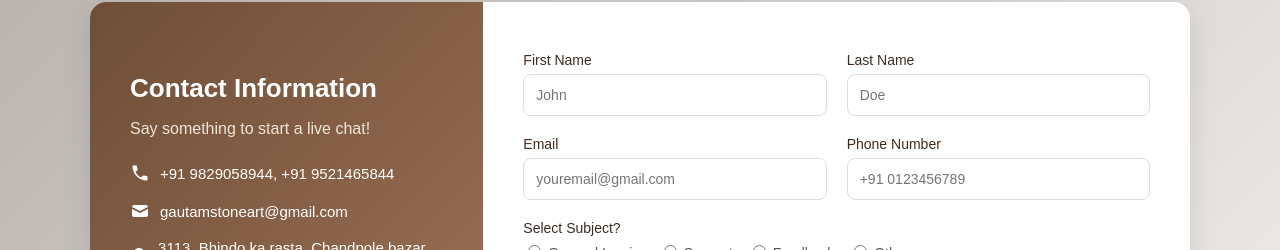
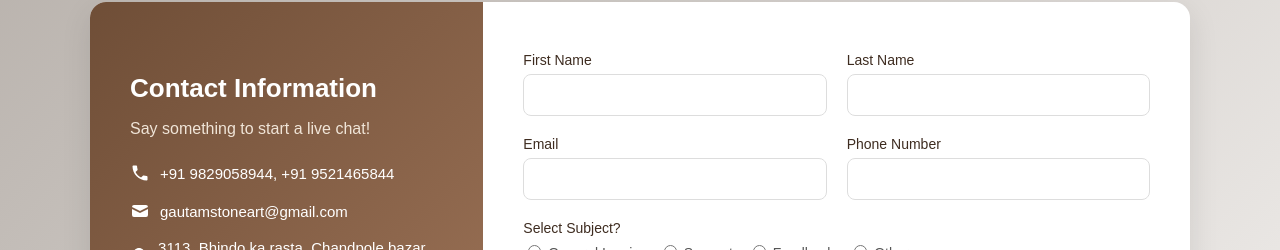
Before and after one commit to Arjun039Gautam/GSA-website, a React (Create React App) app: page /contact in a window 1280 px wide. Shown: the part 265-515 px from the top of the page. Built offline with nearby package versions, Linux system fonts and the light colour scheme.

Commit message:
change little bit ui and add google analytics

```diff
--- a/package.json
+++ b/package.json
@@ -15,6 +15,7 @@
     "react": "^18.3.1",
     "react-countup": "^6.5.3",
     "react-dom": "^18.3.1",
+    "react-ga4": "^2.1.0",
     "react-icons": "^5.5.0",
     "react-intersection-observer": "^9.16.0",
     "react-router-dom": "^7.8.1",
--- a/public/index.html
+++ b/public/index.html
@@ -24,7 +24,7 @@
   <meta property="og:type" content="website" />
   <meta property="og:url" content="https://www.gautamstoneart.in/" />
   <meta property="og:image"
-    content="https://res.cloudinary.com/dancodp27/video/upload/f_auto,q_auto/v1764852114/VN-final_dzwnxv.jpg" />
+    content="https://res.cloudinary.com/dancodp27/video/upload/so_3,f_auto,q_auto/v1764852114/VN-final_dzwnxv.jpg" />
   <meta property="og:description"
     content="Master carvers specializing in custom marble animal sculptures, traditional moorti, and luxury stone handicrafts. A legacy of quality spanning over a century." />
   <meta property="og:site_name" content="Gautam Stone Art" />
--- a/src/App.js
+++ b/src/App.js
@@ -23,10 +23,12 @@ import ScrollToTop from "./components/scrolltotop";
 import WhatsAppButton from "./components/whatsapp";
 import { ToastContainer } from "react-toastify";
 import "react-toastify/dist/ReactToastify.css";
+import GoogleAnalytics from "./components/google-analytics";
 
 function App() {
   return (
     <Router>
+      <GoogleAnalytics />
       <Navbar />
       <ScrollToTop />
       <Routes>
--- a/src/components/contact/index.jsx
+++ b/src/components/contact/index.jsx
@@ -86,9 +86,9 @@ const Contact = () => {
             <p>Say something to start a live chat!</p>
 
             <ul>
-              <li><IoMdCall size={20}/> +91 9829058944, +91 9521465844</li>
-              <li><HiMail size={20}/> gautamstoneart@gmail.com</li>
-              <li><IoLocation size={20}/> 3113, Bhindo ka rasta, Chandpole bazar, Jaipur</li>
+              <li><IoMdCall size={20} /> +91 9829058944, +91 9521465844</li>
+              <li><HiMail size={20} /> gautamstoneart@gmail.com</li>
+              <li><IoLocation size={20} /> 3113, Bhindo ka rasta, Chandpole bazar, Jaipur</li>
             </ul>
 
             <motion.div
@@ -146,22 +146,22 @@ const Contact = () => {
               <div className="form-row">
                 <div className="form-group">
                   <label>First Name</label>
-                  <input name="firstName" type="text" placeholder="John" required />
+                  <input name="firstName" type="text" required />
                 </div>
                 <div className="form-group">
                   <label>Last Name</label>
-                  <input name="lastName" type="text" placeholder="Doe" required />
+                  <input name="lastName" type="text" required />
                 </div>
               </div>
 
               <div className="form-row">
                 <div className="form-group">
                   <label>Email</label>
-                  <input name="email" type="email" placeholder="youremail@gmail.com" required />
+                  <input name="email" type="email" required />
                 </div>
                 <div className="form-group">
                   <label>Phone Number</label>
-                  <input name="phone" type="tel" placeholder="+91 0123456789" />
+                  <input name="phone" type="tel" />
                 </div>
               </div>
 
--- /dev/null
+++ b/src/components/google-analytics/index.jsx
@@ -0,0 +1,24 @@
+import { useEffect } from "react";
+import { useLocation } from "react-router-dom";
+import ReactGA from "react-ga4";
+
+// TODO: Replace with your actual Google Analytics Measurement ID
+const MEASUREMENT_ID = "G-EPSL242C98";
+
+const GoogleAnalytics = () => {
+    const location = useLocation();
+
+    useEffect(() => {
+        // Initialize GA4 once when the component mounts
+        ReactGA.initialize(MEASUREMENT_ID);
+    }, []);
+
+    useEffect(() => {
+        // Send pageview on route change
+        ReactGA.send({ hitType: "pageview", page: location.pathname + location.search });
+    }, [location]);
+
+    return null;
+};
+
+export default GoogleAnalytics;
--- a/src/components/our-story/index.jsx
+++ b/src/components/our-story/index.jsx
@@ -45,7 +45,7 @@ const OurStory = () => {
           <div className="story-content">
             <h3>Modern Legacy</h3>
             <p>
-              This timeless tradition was then elevated and transformed into the enterprise we know today. <strong>Gautam Stone Art</strong> was founded by his son, <strong>Mr. Sanjay Ji Gautam</strong>. He not only upholds this rich heritage but also brings a modern vision to the craft, ensuring our artistic creations continue to inspire. With the support of his entire family, he has turned a family legacy into a thriving venture, built on the principle that true art is born from dedication and an uncompromising commitment to quality.
+              This timeless tradition was then elevated and transformed into the enterprise we know today. <strong>Gautam Stone Art</strong> was founded by his son, <strong>Mr. Sanjay Gautam</strong>. He not only upholds this rich heritage but also brings a modern vision to the craft, ensuring our artistic creations continue to inspire. With the support of his entire family, he has turned a family legacy into a thriving venture, built on the principle that true art is born from dedication and an uncompromising commitment to quality.
             </p>
           </div>
         </div>
```
Also changed, not shown: 1 other file (tests, documents, lock files or other folders). Lines whose indentation alone changed are shown as unchanged.
